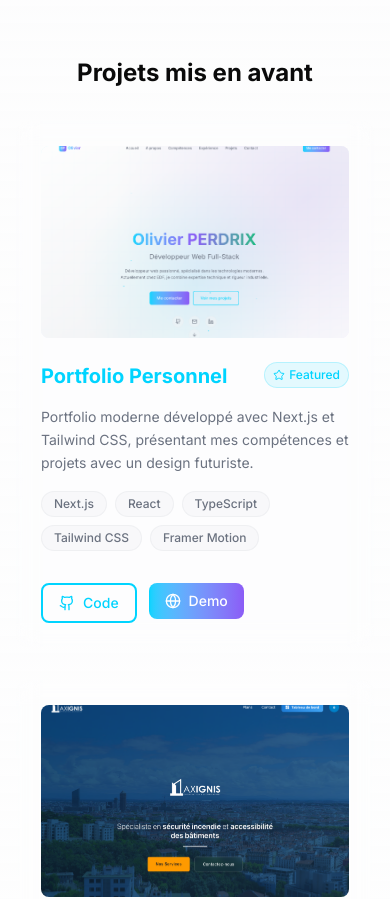
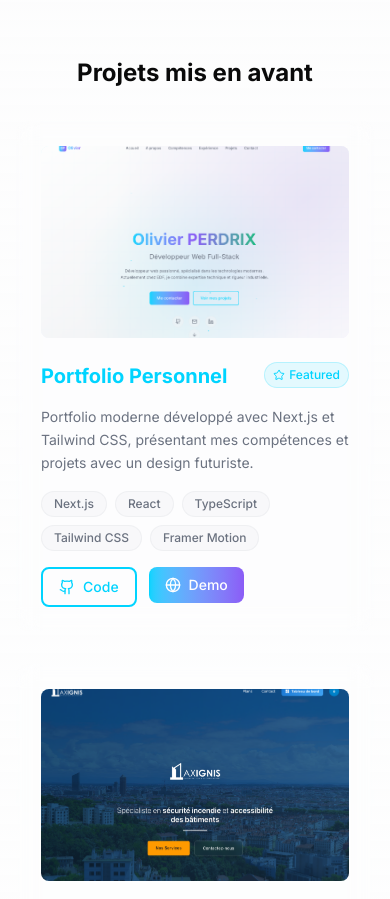
Before and after one commit to operdrix/portfolio, a Next.js app: page / in a window 390 px wide. Shown: the part 9360-10259 px from the top of the page. Built offline with nearby package versions, Linux system fonts and the light colour scheme.

Commit message:
fix: update Projects component layout for better responsiveness

```diff
--- a/src/app/_sections/Projects.tsx
+++ b/src/app/_sections/Projects.tsx
@@ -19,7 +19,7 @@ const Projects = () => {
       viewport={{ once: true }}
       transition={{ duration: 0.8, delay: index * 0.2 }}
     >
-      <Card glass className="p-6 h-full group">
+      <Card glass className="p-6 h-full group flex flex-col">
         {/* Image du projet */}
         <div className="relative mb-6 overflow-hidden rounded-lg bg-gradient-to-br from-primary/10 to-secondary/10 h-48">
           {project.image ? (
@@ -69,7 +69,7 @@ const Projects = () => {
         </div>
 
         {/* Contenu */}
-        <div className="space-y-4">
+        <div className="space-y-4 flex-1 flex flex-col">
           {/* En-tête */}
           <div className="flex items-start justify-between">
             <h3 className="text-xl font-bold text-primary group-hover:text-secondary transition-colors">
@@ -105,7 +105,7 @@ const Projects = () => {
           </div>
 
           {/* Boutons d'action */}
-          <div className="flex gap-3 pt-4">
+          <div className="flex gap-3 mt-auto">
             {project.githubUrl && (
               <Button
                 variant="outline"
```
